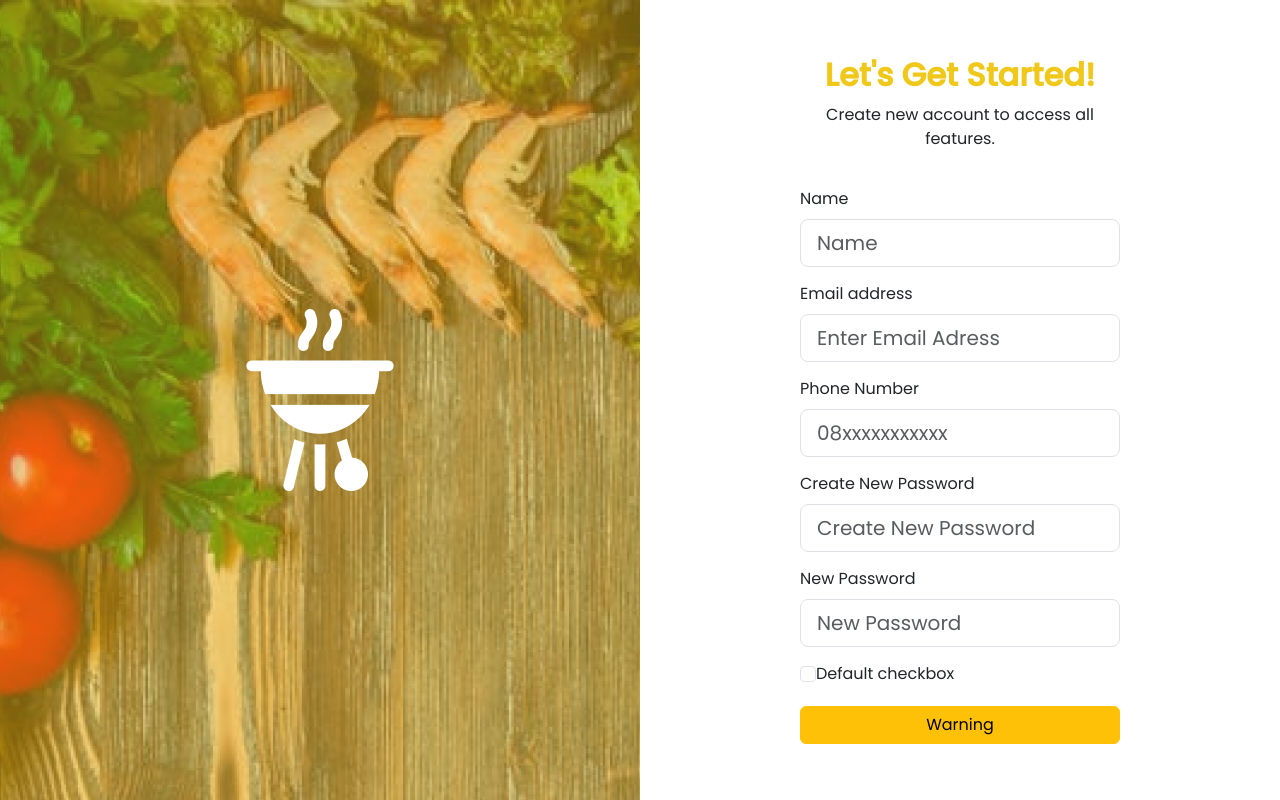
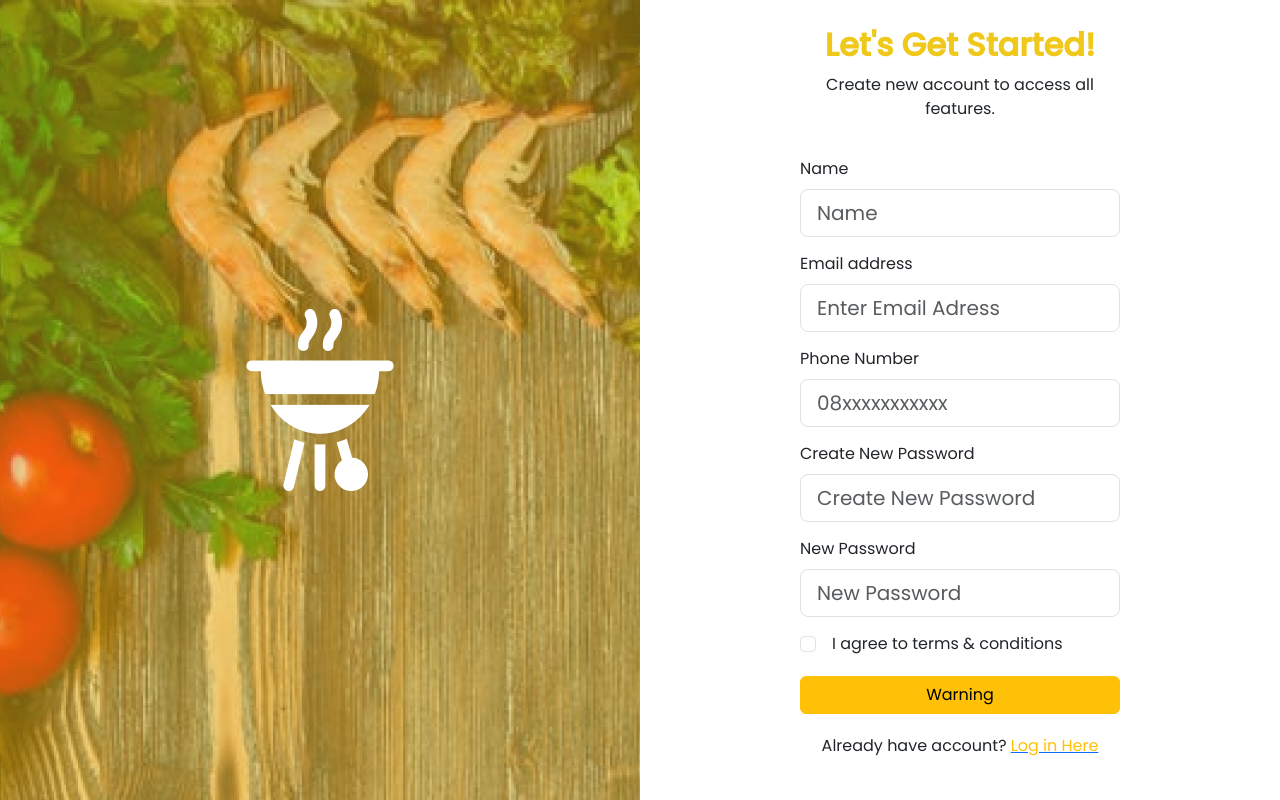
Before and after one commit to Pijar-Camp-Batch-15-Team-B/pijar-food-fe, a React (Create React App) app: page /register in a window 1280 px wide. Built offline with nearby package versions, Linux system fonts and the light colour scheme.

Commit message:
[Update] Auth Pages

```diff
--- a/package.json
+++ b/package.json
@@ -6,7 +6,6 @@
     "@testing-library/jest-dom": "^5.17.0",
     "@testing-library/react": "^13.4.0",
     "@testing-library/user-event": "^13.5.0",
-    "aos": "^2.3.4",
     "axios": "^1.6.0",
     "react": "^18.2.0",
     "react-dom": "^18.2.0",
--- a/src/pages/Home.js
+++ b/src/pages/Home.js
@@ -4,11 +4,7 @@ import Footer from "../components/Footer";
 import Popular from "../components/Popular";
 import "../style/Home.css";
 import { BsSearch } from "react-icons/bs";
-import Aos from "aos";
-import "aos/dist/aos.css";
 import axios from "axios";
-
-Aos.init();
 
 function Home() {
   const [recipe, setRecipe] = useState([]);
--- a/src/pages/Login.js
+++ b/src/pages/Login.js
@@ -1,6 +1,7 @@
 import React from 'react'
 
 import '../style/Login.css'
+import { Link } from 'react-router-dom'
 
 export default function Login() {
   return (
@@ -37,19 +38,22 @@ export default function Login() {
                 placeholder="Password"
               />
             </span>
-            <span>
+            <span className='d-flex gap-3'>
               <input
                 className="form-check-input"
                 type="checkbox"
                 value=""
                 id="defaultCheck1"
               />
-              <label className="form-check-label" for="defaultCheck1">
-                Default checkbox
+              <label className="form-check-label " for="defaultCheck1">
+                I agree to terms & conditions
               </label>
             </span>
           </div>
           <button type="button" className="btn btn-warning">Log In</button>
+          <p className='text-center'>Don't have an account ? <Link to="/register">
+          <span className='text-warning'>Register</span>
+          </Link></p>
         </div>
       </div>
     </section>
--- a/src/pages/Register.js
+++ b/src/pages/Register.js
@@ -1,5 +1,6 @@
 import React from "react";
 import "../style/Register.css";
+import { Link } from "react-router-dom";
 
 function Register() {
   return (
@@ -69,7 +70,7 @@ function Register() {
                 placeholder="New Password"
               />
             </span>
-            <span>
+            <span className="d-flex gap-3">
               <input
                 className="form-check-input"
                 type="checkbox"
@@ -77,11 +78,14 @@ function Register() {
                 id="defaultCheck1"
               />
               <label className="form-check-label" for="defaultCheck1">
-                Default checkbox
+                I agree to terms & conditions
               </label>
             </span>
           </div>
           <button type="button" className="btn btn-warning">Warning</button>
+          <p className="text-center">Already have account? <Link to="/login">
+          <span className="text-warning">Log in Here</span>
+          </Link></p>
         </div>
       </div>
     </section>
```
Also changed, not shown: 1 other file (tests, documents, lock files or other folders).
